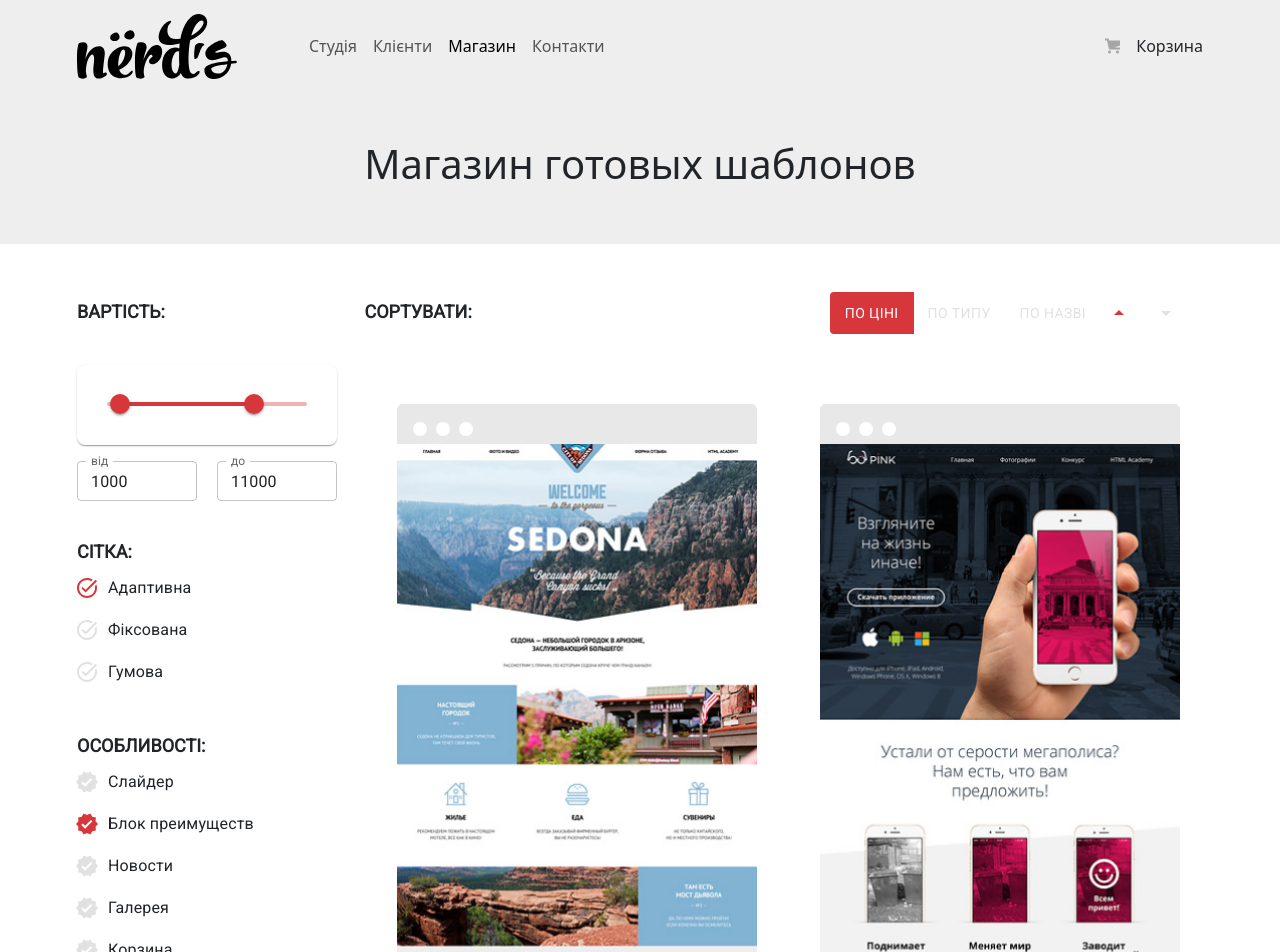
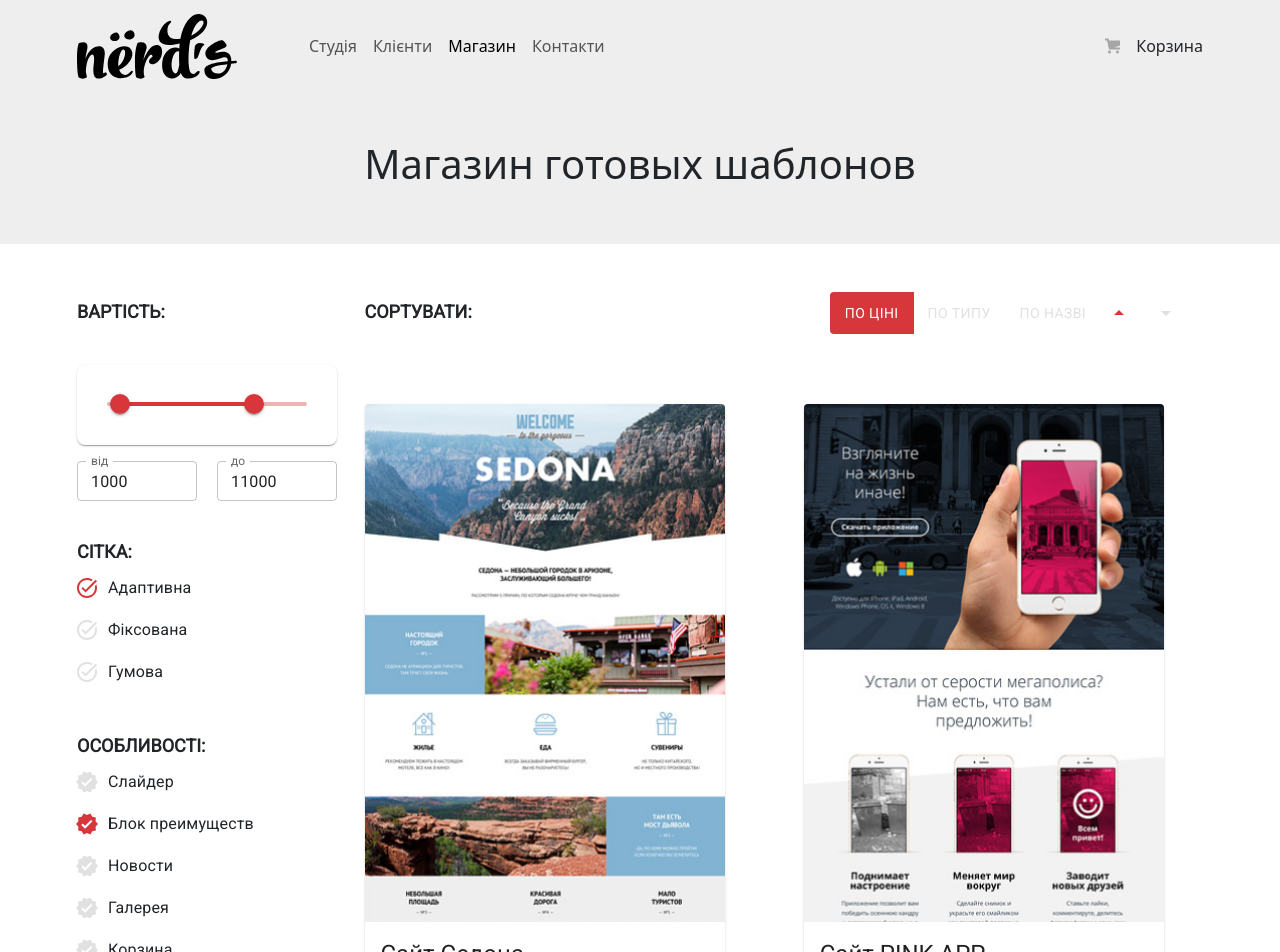
Before and after one commit to xSemuel/project-nerds, a React (Create React App) app: page /store in a window 1280 px wide. Shown: the top 952 px of the page. Built offline with nearby package versions, Linux system fonts and the light colour scheme.

Commit message:
feat: added some change to CatalogCards component

```diff
--- a/public/css/style.css
+++ b/public/css/style.css
@@ -230,99 +230,3 @@ input[type="number"]:focus {
     appearance: none;
     -moz-appearance: textfield;
 }
-
-
-.catalog__list {
-  display: grid;
-  grid-template-columns: repeat(2, 1fr);
-  column-gap: 40px;
-  row-gap: 30px;
-  /* .list-reset(); */
-
-  margin-top: 32px;
-  margin-bottom: 58px;
-}
-
-.card-product {
-  position: relative;
-  box-sizing: border-box;
-  width: 360px;
-  height: 618px;
-  border-top: 40px solid fade(#444444, 12%);
-  border-radius: 5px;
-  transition: 0.6s ease-in-out;
-}
-
-.card-product:hover {
-  border-top-color:#444444;
-  box-shadow: 0 6px 15px 0 fade(#000000, 25%);
-}
-
-.card-product::before {
-  content: "";
-  position: absolute;
-  left: 16px;
-  top: -27px;
-  width: 14px;
-  height: 14px;
-  border-radius: 50%;
-  background-color: #ffffff;
-  box-shadow: 23px 0 0 #ffffff, 46px 0 0 #ffffff;
-}
-
-.card-product__image {
-  display: block;
-  width: 100%;
-  height: 578px;
-  object-fit: cover;
-}
-
-.card-product__description {
-  position: absolute;
-  left: 0;
-  right: 0;
-  bottom: 0;
-  padding: 8px 60px 42px;
-  text-align: center;
-  background-color: #eeeeee;
-  opacity: 0;
-  transition: opacity 0.6s ease-in-out;
-
-  .card-product:hover & {
-    opacity: 1;
-  }
-
-  .card-product:focus-within & {
-    opacity: 1;
-  }
-}
-
-.card-product__title {
-  margin-top: 16px;
-  margin-bottom: 16px;
-  font-size: 18px;
-  font-weight: 700;
-  line-height: 30px;
-  color: #000000;
-  text-transform: uppercase;
-}
-
-.card-product__link {
-  color: #000000;
-  text-decoration: none;
-
-  &:hover {
-    color: #fb565a;
-  }
-
-  &:active {
-    color: fade(#000000, 30%);
-  }
-}
-
-.card-product__text {
-  overflow: hidden;
-  max-height: 380px;
-  line-height: 18px;
-  color: #666666;
-}
--- a/src/components/catalog-cards/CatalogCards.jsx
+++ b/src/components/catalog-cards/CatalogCards.jsx
@@ -1,100 +1,50 @@
 /** @jsxImportSource @emotion/react */
 import { css } from '@emotion/react';
 import { ButtonsShowCard } from './ButtonsShowCard';
-import { CATALOG_GOODS } from "../../constants"
+import { CATALOG_GOODS } from "../../constants";
+import { Card, CardContent, CardMedia, Typography, Button, CardActionArea, CardActions } from '@mui/material';
 
-    const catalogSlider = css`
-        width: 360px;
-        height: 40px;
-        background-color: #4d4d4d;
-        opacity: 0.12;
-        padding: 13px 284px 13px 16px;
-        box-sizing: border-box;
-        border: 1px solid #4d4d4d;
-        border-radius: 5px 5px 0 0;
-        &:hover {
-            opacity: 1;
-        }
-    `
-    const circle = css `
-        display: inline-block;
-        position: relative;
-        left: 22px;
-        vertical-align: baseline;
-        width: 14px;
-        height: 14px;
-        border-radius: 50%;
-        background-color: #ffffff;
-        &::after {
-            content: "";
-            position: absolute;
-            width: 14px;
-            height: 14px;
-            border-radius: 50%;
-            background-color: #ffffff;
-            left: 23px;
-        }
-        &::before {
-            content: "";
-            position: absolute;
-            width: 14px;
-            height: 14px;
-            border-radius: 50%;
-            background-color: #ffffff;
-            right: 23px;
-        }
-
-    `
-    const btnCatalogItem  = css `
-        display: block;
-        width: 200px;
-        padding: 17px 72px 15px 72px;
-        box-sizing: border-box;
-        background-color: #fb565a;
-        margin: 0 auto;
-        cursor: pointer;
-            &:hover {
-                background-color: #e74246;
-            }
-            &:active {
-                background-color: #d7373b;
-                box-shadow: inset 0px 3px 0px rgba(0, 0, 0, 0.1);
-                outline: none;
-            }
-    `
+const cardWrapper = css `
+    display: grid;
+    grid-template-columns: repeat(2, 1fr);
+    column-gap: 40px;
+    row-gap: 30px;
+    .list-reset();
+    margin-top: 32px;
+    margin-bottom: 58px;
+`
 
 export const CatalogCards = () => {
     return (
         <>
-            <ul class="catalog__list">
+            <div css={cardWrapper}>
+                {CATALOG_GOODS.map(({ title, srcLogo, alt, descName, descInfo, descAriaLabel, descPrice }) =>
+                <Card key={title} sx={{ maxWidth: 360, maxHeight: 618 }}>
+                    <CardActionArea>
+                        <CardMedia
+                        component="img"
+                        height="518"
+                        image={srcLogo}
+                        alt={alt}
+                        />
+                        <CardContent>
+                        <Typography gutterBottom variant="h5" component="div">
+                            {title}
+                        </Typography>
+                        <Typography variant="body2" color="text.secondary">
+                            {descInfo}
+                        </Typography>
+                        </CardContent>
+                    </CardActionArea>
+                    <CardActions>
+                        <Button size="small" color="primary">
+                        {descPrice}
+                        </Button>
+                    </CardActions>
+                </Card>
+                )}
+            </div>
 
-                {CATALOG_GOODS.map(({ title, srcLogo, alt, descName, descInfo, descAriaLabel, descPrice }, index) =>
-                    <li key={title} class="catalog__list-item card-product">
-                        <div css={catalogSlider}>
-                        <div css={circle}></div>
-                    </div>
-                    <picture>
-                        <img class="card-product__image" src={srcLogo} alt={alt} width="358" height="578" />
-                    </picture>
-
-                    <div class="card-product__description">
-                        <h3 class="card-product__title">
-                        <a class="card-product__link" href="blank.html">{title}</a>
-                        </h3>
-                        <p class="card-product__text">{descInfo}</p>
-                        <button
-                            className="btn"
-                            css={btnCatalogItem}
-                            type="button"
-                            aria-label={descAriaLabel}
-                        >
-                            {descPrice}грн.
-                        </button>
-                    </div>
-                    </li>
-                )}
-
-            </ul>
 
             <ButtonsShowCard />
         </>
--- a/src/components/range-filter/RangeFilter.jsx
+++ b/src/components/range-filter/RangeFilter.jsx
@@ -3,8 +3,6 @@ import { Box, Slider, Paper, Stack, styled, TextField } from '@mui/material';
 import { css } from '@emotion/react';
 import { useState } from 'react';
 // import RangeInput from './RangeInput';
-
-
 
 const wrapperRangeFilter = css`
     width: 260px;
@@ -64,8 +62,11 @@ export const RangeFilter = (props) => {
         const newNum = +e.currentTarget.value;
         const id = e.currentTarget.id;
         console.log(newNum, id)
-        if (id === '0') {
-            if (newNum <= 0) setValueError(`Мінімальне число не може бути менше ${min}`)
+        // const errorMessage = validateRange(min, max, limitRange) // => 'eeror message' || ''
+        // setValueError(errorMessage)
+        // ---------------------- helper 2 for min and max
+        if (id === '0') { // Why '0' magic
+            if (newNum <= 0/* why 0 ?? */) setValueError(`Мінімальне число не може бути менше ${min}`)
             if (newNum >= value[1]) setValueError(`Мінімальне число не може бути більше ${value[1]}`)
             else handleInputChange(id, newNum)
         } else {
@@ -75,6 +76,7 @@ export const RangeFilter = (props) => {
                 handleInputChange(id, newNum)
             }
         }
+        // ----------------------
     }
 
     const handleInputChange = (id, newNum) => {
@@ -106,7 +108,7 @@ export const RangeFilter = (props) => {
                                 label={text}
                                 type="number"
                                 size="small"
-                                color="error"
+                                color="primary"
                                 InputLabelProps={{
                                     shrink: true,
                                 }}
```
Also changed, not shown: src/components/range-filter/RangeInput.jsx (+12 -37 lines).
